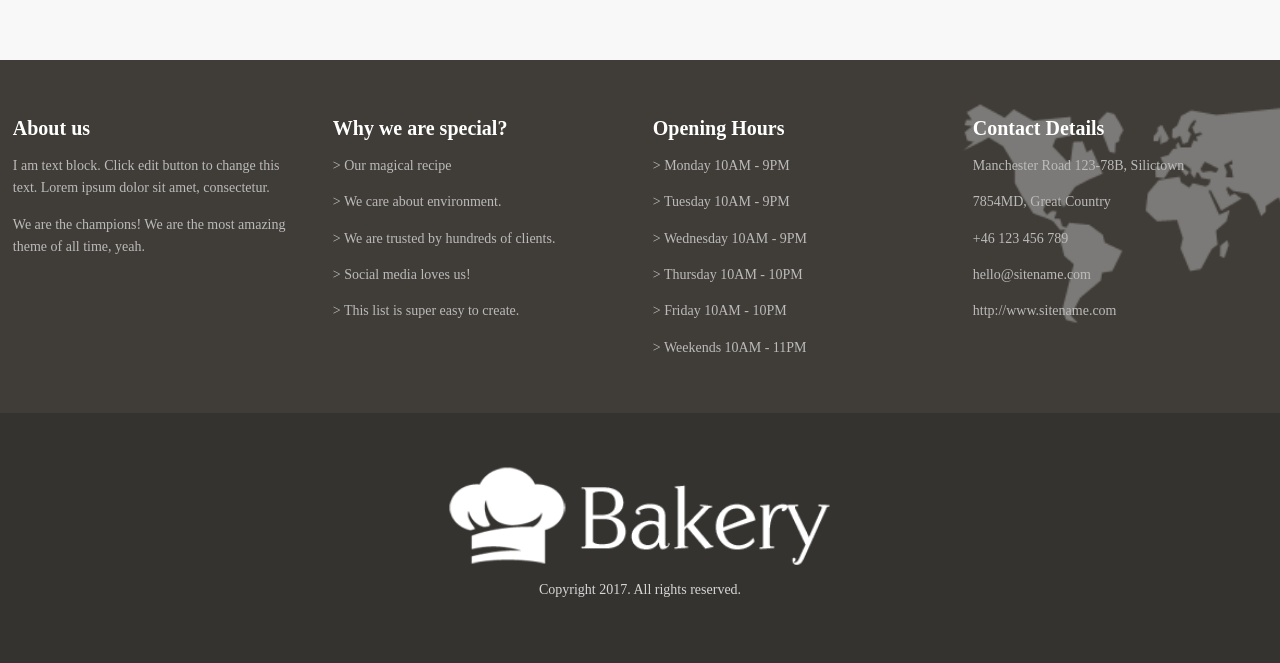
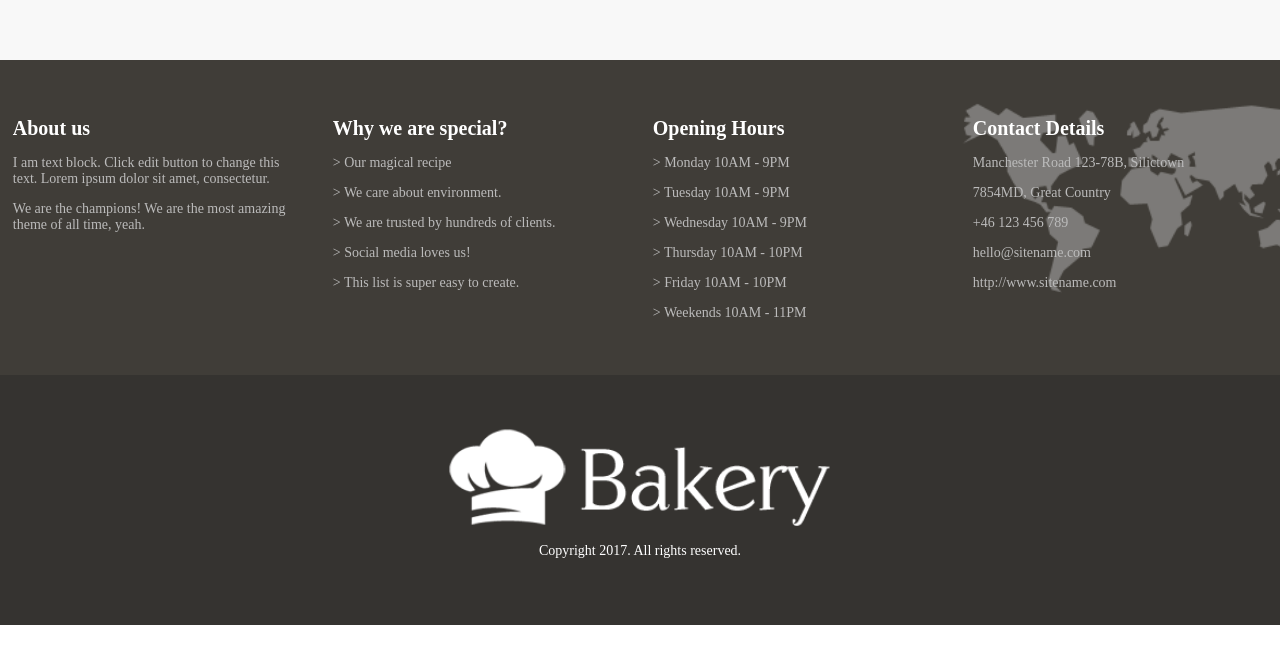
Before and after one commit to hussien-mohammed/Assignment-3-Bakery, a plain HTML site: page index.html in a window 1280 px wide. Shown: the part 3387-4050 px from the top of the page. After the commit the page ends 4012 px from the top, so only its background shows below. Drawn offline with Linux system fonts and the light colour scheme.

Commit message:
last edit i hope

```diff
--- a/style.css
+++ b/style.css
@@ -261,7 +261,6 @@ body{
 .section6 p {
     color: #bbb;
     font-size: 14px;
-    line-height: 1.6;
     margin-bottom: 10px;
 }
 .section6 .map{
@@ -285,5 +284,4 @@ body{
     text-align: center;
     font-size: 14px;
     color: #fff;
-    opacity: 0.8;
 }
```
